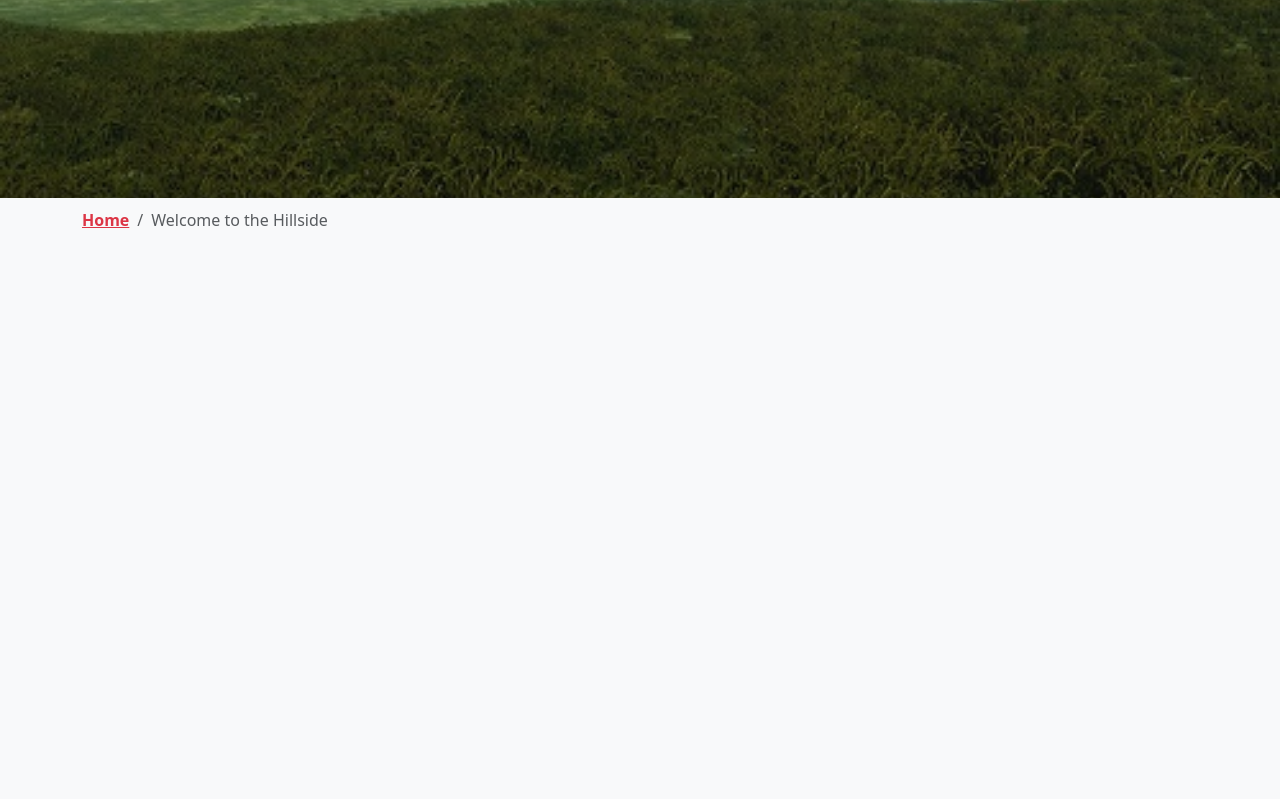
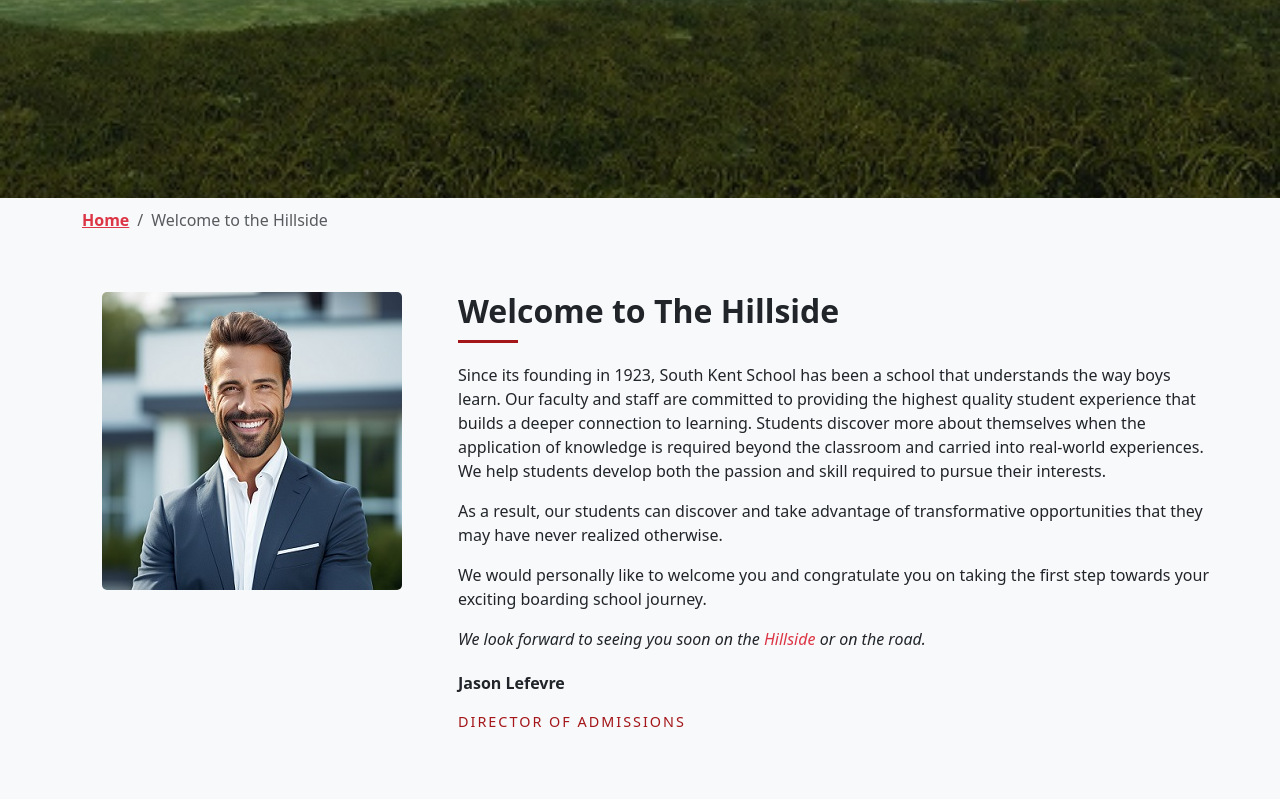
Before and after one commit to sumawork3258/education_suma, a plain HTML site: page index.html in a window 1280 px wide. Shown: the part 644-1443 px from the top of the page. Before the commit the page ends 886 px from the top, so only its background shows below. Drawn offline with nearby package versions, Linux system fonts and the light colour scheme.

Commit message:
Director

```diff
--- a/index.html
+++ b/index.html
@@ -57,7 +57,20 @@
       background-color: #a4161a;
       margin: 10px 0 20px 0;
     }
-
+.welcome-img {
+      border-radius: 5px;
+      max-width: 100%;
+      height: auto;
+    }
+    .director {
+      font-weight: bold;
+      margin-top: 20px;
+    }
+    .director-role {
+      color: #a4161a;
+      font-size: 0.9rem;
+      letter-spacing: 2px;
+    }
 
 
 
@@ -158,6 +171,43 @@
         </div>
     </div>
 
+<div class="container welcome-section">
+    <div class="row">
+      <!-- Left Side (Image) -->
+      <div class="col-md-4 text-center">
+        <img src="Images/professor.jpg" alt="Director Photo" class="welcome-img">
+      </div>
+
+      <!-- Right Side (Text) -->
+      <div class="col-md-8">
+        <h2 class="welcome-title">Welcome to The Hillside</h2>
+        <div class="title-underline"></div>
+
+        <p>
+          Since its founding in 1923, South Kent School has been a school that understands the way boys learn.
+          Our faculty and staff are committed to providing the highest quality student experience that builds
+          a deeper connection to learning. Students discover more about themselves when the application of
+          knowledge is required beyond the classroom and carried into real-world experiences. We help students
+          develop both the passion and skill required to pursue their interests.
+        </p>
+        <p>
+          As a result, our students can discover and take advantage of transformative opportunities that they
+          may have never realized otherwise.
+        </p>
+        <p>
+          We would personally like to welcome you and congratulate you on taking the first step towards your
+          exciting boarding school journey.
+        </p>
+        <p class="fst-italic">
+          We look forward to seeing you soon on the <span class="text-danger">Hillside</span> or on the road.
+        </p>
+
+        <p class="director">Jason Lefevre</p>
+        <p class="director-role">DIRECTOR OF ADMISSIONS</p>
+      </div>
+    </div>
+  </div>
+
 
 
 
```
